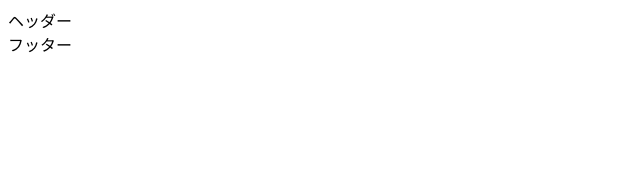
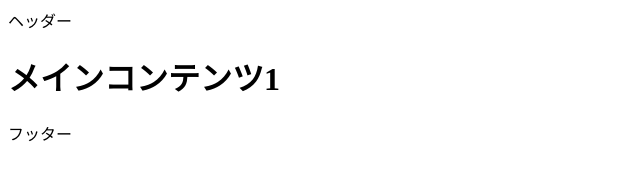
Before and after one commit to mmmwwwmmm-15/github-lecture2, a plain HTML site: page index.html in a window 1280 px wide. Shown: the whole page, without its empty margins (0-640 px from the left). Drawn offline with Linux system fonts and the light colour scheme.

```diff
--- a/index.html
+++ b/index.html
@@ -8,6 +8,8 @@
 </head>
 <body>
   <header>ヘッダー</header>
+  <main>
+    <h1>メインコンテンツ1</h1>
   <footer>フッター</footer>
 </body>
 </html>
```
